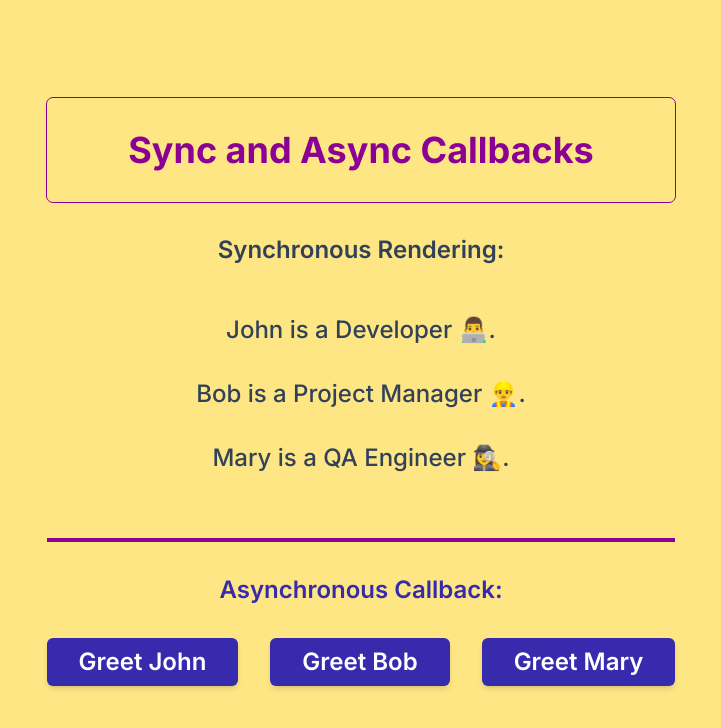
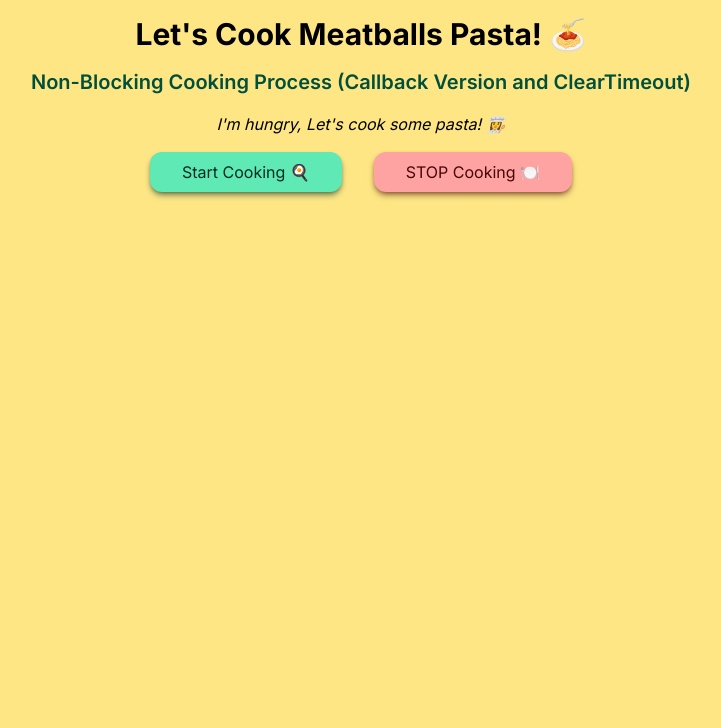
Before and after one commit to Kanthamas/async-js-react, a React (Vite) app: page / in a window 1280 px wide. Shown: the top 728 px of the page, without its empty margins (279-1000 px from the left). Built offline with nearby package versions, Linux system fonts and the light colour scheme.

Commit message:
Add App02CallbackWithClearTimeOut

```diff
--- a/src/App.jsx
+++ b/src/App.jsx
@@ -1,6 +1,7 @@
 import App01Sync from "./asynchronous-js/App01Sync.jsx";
 import App02ACallback from "./asynchronous-js/App02ACallback.jsx";
 import App02Callback from "./asynchronous-js/App02Callback.jsx";
+import App02CallbackWithClearTimeOut from "./asynchronous-js/App02CallbackWithClearTimeOut.jsx";
 import App03Promise from "./asynchronous-js/App03Promise.jsx";
 import App04AsyncAwait from "./asynchronous-js/App04AsyncAwait.jsx";
 import App05AsyncAwait from "./asynchronous-js/App05AsyncAwait.jsx";
@@ -10,8 +11,10 @@ const App = () => {
 	return (
 		<div className="grid place-items-center min-h-screen bg-amber-200 font-inter">
 			{/* <App01Sync /> */}
-			<App02ACallback />
+			{/* <App02ACallback /> */}
 			{/* <App02Callback /> */}
+			<App02CallbackWithClearTimeOut />
+
 			{/* <App03Promise /> */}
 			{/* <App04AsyncAwait /> */}
 			{/* <App05AsyncAwait /> */}
--- /dev/null
+++ b/src/asynchronous-js/App02CallbackWithClearTimeOut.jsx
@@ -0,0 +1,126 @@
+import React, { useEffect, useState } from "react";
+
+const App02CallbackWithClearTimeOut = () => {
+	const [log, setLog] = useState([]);
+	const [isCooked, setIsCooked] = useState(false);
+	const [message, setMessage] = useState("");
+	const [timeouts, setTimeouts] = useState([]);
+
+	useEffect(() => {
+		isCooked
+			? setMessage(`Pasta was yummy! 😍`)
+			: setMessage(`I'm hungry, Let's cook some pasta! 👩‍🍳`);
+	}, [isCooked]);
+
+	const addLog = (newLog) => {
+		setLog((prevLog) => [...prevLog, newLog]);
+	};
+
+	const wait = (seconds, callback) => {
+		const timeoutId = setTimeout(callback, seconds * 1000);
+		setTimeouts((prevTimeouts) => [...prevTimeouts, timeoutId]);
+	};
+
+	const startCooking = () => {
+		const startCookingTime = performance.now();
+		addLog("👨‍🍳 Start cooking 🍳");
+
+		// Cooking Step 1: 🍅 Sauce process
+		addLog("🔪 Chopping tomatoes and vegetables...");
+		wait(0.5, () => {
+			addLog("🍲 Cooking tomato sauce...");
+			wait(2, () => {
+				addLog("✅ Tomato sauce cooked, sauce ready!");
+
+				// Cooking Step 2: 🥩 Meatball process
+				addLog("🥄 Mixing ground meat with spices and shaping meatballs...");
+				wait(0.5, () => {
+					addLog("🔥 Baking meatballs in the oven...");
+					wait(1, () => {
+						addLog("✅ Meatballs baked, meatballs ready!");
+
+						// Cooking Step 3: 🍝 Pasta process
+						addLog("💦 Boiling water for pasta...");
+						wait(0.5, () => {
+							addLog("♨️ Water boiled, adding pasta 🍝");
+							wait(0.5, () => {
+								addLog("✅ Pasta cooked, pasta ready!");
+
+								// Cooking Step 4: 🔄 Final cooking process
+								addLog("🍳 Cooking pasta, meatballs, and sauce together...");
+								wait(0.5, () => {
+									addLog("✅ Pasta with meatballs in tomato sauce ready!");
+
+									// 🍽️ Serving
+									addLog("🎉 Pasta is served! 🍽️🍝");
+									setIsCooked(true);
+
+									const endCookingTime = performance.now();
+									const totalCookingTime = (
+										(endCookingTime - startCookingTime) /
+										1000
+									).toFixed(4);
+									addLog(`Total cooking time: ${totalCookingTime} seconds.`);
+								});
+							});
+						});
+					});
+				});
+			});
+		});
+	};
+
+	const clearAllTimeouts = () => {
+		timeouts.forEach((timeoutId) => {
+			// console.log(`Clearing timeout: ${timeoutId}`);
+			clearTimeout(timeoutId);
+		});
+		setTimeouts([]);
+	};
+
+	const stopCooking = () => {
+		clearAllTimeouts();
+		setIsCooked(false);
+		setLog([]);
+	};
+
+	return (
+		<div className="flex flex-col items-center h-full">
+			<h1 className="text-3xl font-bold my-4">
+				Let's Cook Meatballs Pasta! 🍝
+			</h1>
+			<h2 className="text-xl font-semibold text-emerald-900">
+				Non-Blocking Cooking Process (Callback Version and ClearTimeout)
+			</h2>
+			<p className="mt-4 italic">{message}</p>
+			<div className="flex gap-8">
+				<button
+					className="bg-emerald-300 text-emerald-950 px-8 py-2 my-4 rounded-xl shadow-md shadow-emerald-950/50 hover:text-emerald-300 hover:bg-emerald-950"
+					onClick={startCooking}
+				>
+					Start Cooking 🍳
+				</button>
+
+				<button
+					className="bg-red-300 text-red-950 px-8 py-2 my-4 rounded-xl shadow-md shadow-red-950/50 hover:text-red-300 hover:bg-red-950"
+					onClick={stopCooking}
+				>
+					STOP Cooking 🍽️
+				</button>
+			</div>
+
+			<div>
+				{log.map((logMessage, index) => (
+					<div
+						className="m-4 text-xl font-medium"
+						key={index}
+					>
+						{logMessage}
+					</div>
+				))}
+			</div>
+		</div>
+	);
+};
+
+export default App02CallbackWithClearTimeOut;
```
